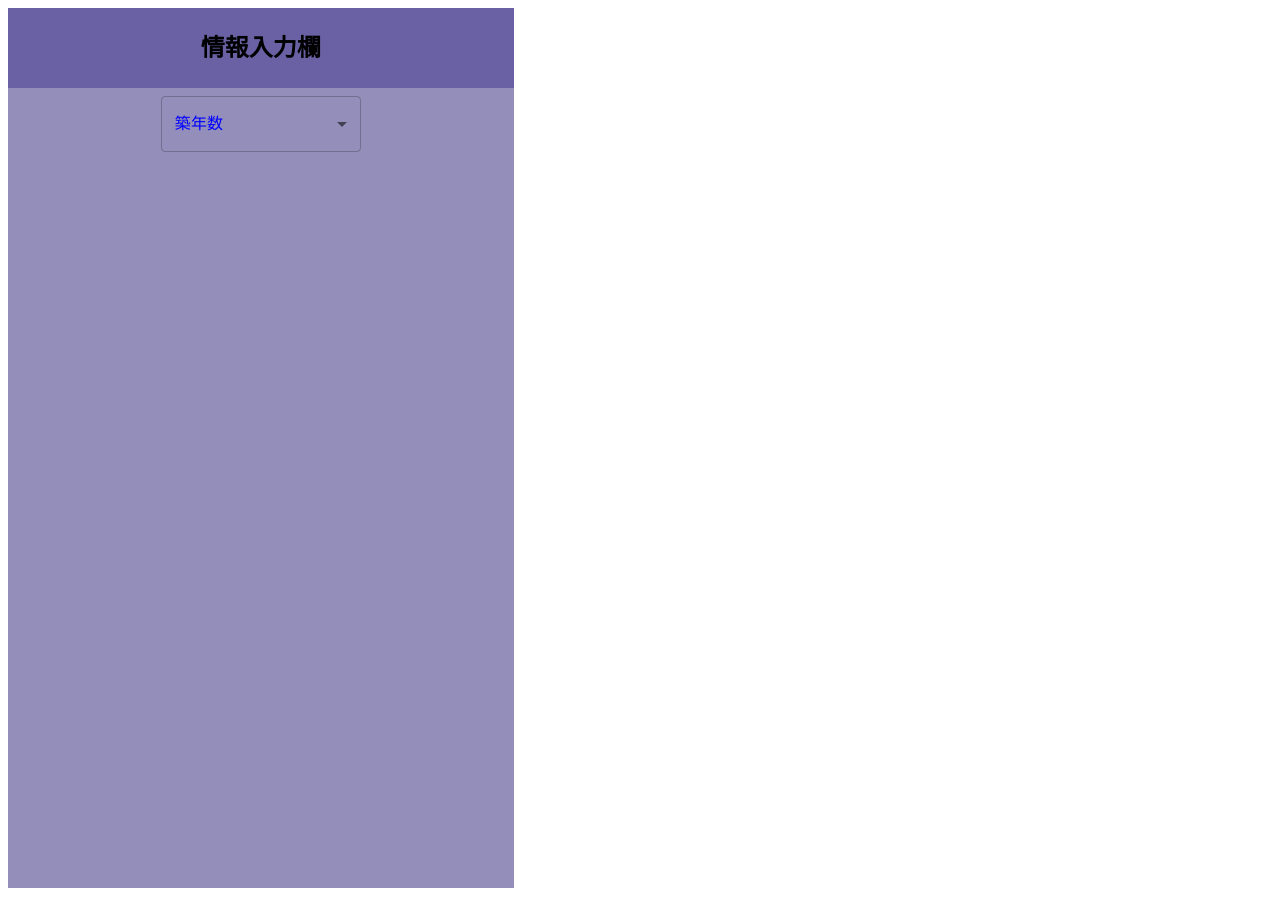
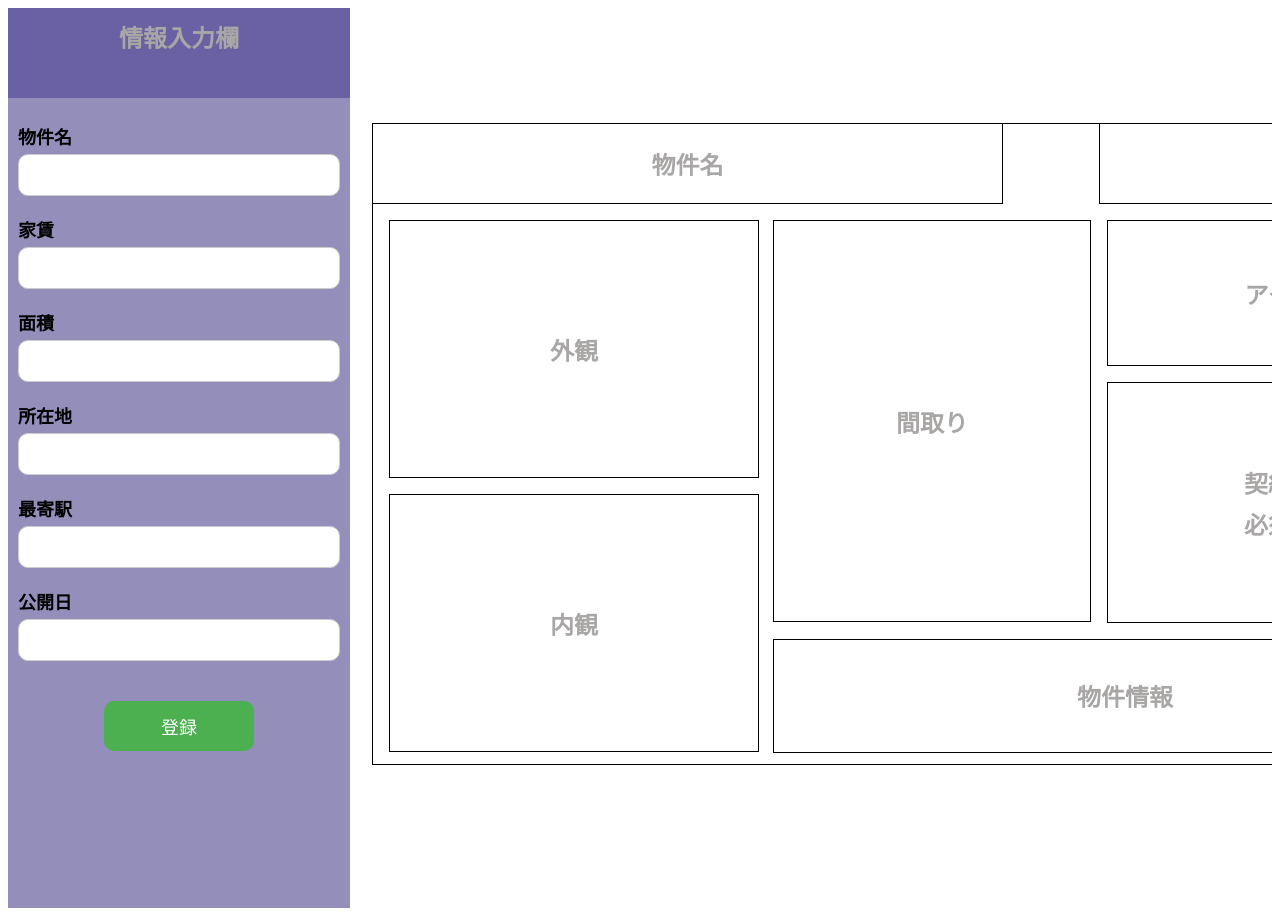
Before and after one commit to takapom/-real-estate-maisoku, a React (Vite) app: page / in a window 1280 px wide. Before the commit the page ends 888 px from the top, so only its background shows below. Built offline with nearby package versions, Linux system fonts and the light colour scheme.

Commit message:
UI修正

```diff
--- a/src/App.css
+++ b/src/App.css
@@ -1,3 +1,9 @@
-.container{
-  background-color: brown;
+.information-preview{
+  margin: 0;
+  overflow-x: hidden;
+  display: flex;
 }
+
+.information{
+  flex-shrink: 0;
+}
--- a/src/App.jsx
+++ b/src/App.jsx
@@ -1,15 +1,31 @@
-import { useState } from 'react'
-import './app.css'
-import Information from './components/Information'
+import InputItem from './components/Input.jsx'
+import Information from "./components/information"
+import Preview from "./components/Preview"
+import './App.css';
+import { createContext, useState } from "react";
+
+export const InfomationContext = createContext([
+    { name : "" , price : 0 }, () => {}
+]);
 
 function App() {
-  const [count, setCount] = useState(0)
+  const [value, setValue] = useState({
+    name : "",
+    price : 0
+  });
 
   return (
-    <div>
-      <Information />
+    <div className='information-preview'>
+      <div className='information'>
+        <InfomationContext.Provider value={[value, setValue]}>
+          <Information />
+        </InfomationContext.Provider>
+      </div>
+      <div className='preview'>
+        <Preview />
+      </div>
     </div>
-  )
+  );
 }
 
 export default App
--- /dev/null
+++ b/src/components/Button.jsx
@@ -0,0 +1,12 @@
+import React from 'react';
+import "../style/button.css"
+
+const Button = () => {
+  return (
+    <div className='button-container'>
+      <button className='registration '>登録</button>
+    </div>
+  );
+}
+
+export default Button;
--- a/src/components/Information.jsx
+++ b/src/components/Information.jsx
@@ -1,15 +1,18 @@
 import React from 'react';
-import '../public/information.css';
-import Input from './Input';
+import "../style/information.css"
+import Input from './Input.jsx';
+import Button from './Button.jsx';
+import "../style/information.css"
 
 const Information = () => {
   return (
     <div className='big-container'>
         <div className='header-text'>
-            <h2>情報入力欄</h2>
+            <h2 className='text'>情報入力欄</h2>
         </div>
         <div className='input-form'>
-            <Input />
+          <Input />
+          <Button />
         </div>
     </div>
   )
--- a/src/components/Input.jsx
+++ b/src/components/Input.jsx
@@ -1,78 +1,167 @@
-import * as React from 'react';
-import { useTheme } from '@mui/material/styles';
-import Box from '@mui/material/Box';
-import OutlinedInput from '@mui/material/OutlinedInput';
-import InputLabel from '@mui/material/InputLabel';
-import MenuItem from '@mui/material/MenuItem';
-import FormControl from '@mui/material/FormControl';
-import Select from '@mui/material/Select';
-import '../public/information.css';
-import '../public/Input.css';
+import React, { useContext, useState } from 'react';
+import { InfomationContext } from '../App.jsx';
 
-const ITEM_HEIGHT = 48;
-const ITEM_PADDING_TOP = 8;
-const MenuProps = {
-  PaperProps: {
-    style: {
-      maxHeight: ITEM_HEIGHT * 4.5 + ITEM_PADDING_TOP,
-      width: 250,
-    },
-  },
+const InputItem = () => {
+  console.log('aaaa')
+  const [inputValue, setInputValue] = useState({
+    name: '',
+    rent: '',
+    area: '',
+    address: '',
+    station: '',
+    published: '',
+  });
+
+  const InputChange = (e) => {
+    const { id, value } = e.target;
+    setInputValue((prev) => ({
+      ...prev,
+      [id]: value,
+    }));
+  };
+
+  const [value, setValue] = useContext(InfomationContext);
+
+  return (
+    <div
+      style={{
+        display: 'flex',
+        flexDirection: 'column',
+        alignItems: 'center',
+        marginTop: '20px', // 上からの余白
+        width: '100%'
+      }}
+    >
+
+      <div style={{ display: 'flex', flexDirection: 'column', alignItems: 'flex-start' }}>
+      <label htmlFor="input-field-1" style={{ marginBottom: '5px', fontSize: '18px', fontWeight: 'bold'}}>
+        物件名
+      </label>
+      <input
+        type="text"
+        id="name"
+        value={inputValue.name}
+        onChange={InputChange}
+        style={{
+          width: '300px',
+          height: '20px',
+          fontSize: '16px',
+          padding: '10px',
+          borderRadius: '10px',
+          border: '1px solid #ccc',
+          marginBottom: '20px',
+        }}
+      />
+    </div>
+
+    <div style={{ display: 'flex', flexDirection: 'column', alignItems: 'flex-start' }}>
+      <label htmlFor="input-field-3" style={{ marginBottom: '5px', fontSize: '18px', fontWeight: "bold" }}>
+        家賃
+      </label>
+      <input
+        type="text"
+        id="rent"
+        value={inputValue.rent}
+        onChange={InputChange}
+        style={{
+          width: '300px',
+          height: '20px',
+          fontSize: '16px',
+          padding: '10px',
+          borderRadius: '10px',
+          border: '1px solid #ccc',
+          marginBottom: '20px',
+        }}
+      />
+    </div>
+
+    <div style={{ display: 'flex', flexDirection: 'column', alignItems: 'flex-start' }}>
+      <label htmlFor="input-field-4" style={{ marginBottom: '5px', fontSize: '18px', fontWeight: "bold" }}>
+        面積
+      </label>
+      <input
+        type="text"
+        id="area"
+        value={inputValue.area}
+        onChange={InputChange}
+        style={{
+          width: '300px',
+          height: '20px',
+          fontSize: '16px',
+          padding: '10px',
+          borderRadius: '10px',
+          border: '1px solid #ccc',
+          marginBottom: '20px',
+        }}
+      />
+    </div>
+
+
+    <div style={{ display: 'flex', flexDirection: 'column', alignItems: 'flex-start' }}>
+      <label htmlFor="input-field-5" style={{ marginBottom: '5px', fontSize: '18px', fontWeight: "bold"  }}>
+        所在地
+      </label>
+      <input
+        type="text"
+        id="address"
+        value={inputValue.address}
+        onChange={InputChange}
+        style={{
+          width: '300px',
+          height: '20px',
+          fontSize: '16px',
+          padding: '10px',
+          borderRadius: '10px',
+          border: '1px solid #ccc',
+          marginBottom: '20px',
+        }}
+      />
+    </div>
+
+
+    <div style={{ display: 'flex', flexDirection: 'column', alignItems: 'flex-start' }}>
+      <label htmlFor="input-field-6" style={{ marginBottom: '5px', fontSize: '18px', fontWeight: "bold" }}>
+        最寄駅
+      </label>
+      <input
+        type="text"
+        id="station"
+        value={inputValue.station}
+        onChange={InputChange}
+        style={{
+          width: '300px',
+          height: '20px',
+          fontSize: '16px',
+          padding: '10px',
+          borderRadius: '10px',
+          border: '1px solid #ccc',
+          marginBottom: '20px',
+        }}
+      />
+    </div>
+
+    <div style={{ display: 'flex', flexDirection: 'column', alignItems: 'flex-start' }}>
+      <label htmlFor="input-field-6" style={{ marginBottom: '5px', fontSize: '18px', fontWeight: "bold" }}>
+        公開日
+      </label>
+      <input
+        type="text"
+        id="published"
+        value={inputValue.published}
+        onChange={InputChange}
+        style={{
+          width: '300px',
+          height: '20px',
+          fontSize: '16px',
+          padding: '10px',
+          borderRadius: '10px',
+          border: '1px solid #ccc',
+          marginBottom: '20px',
+        }}
+      />
+    </div>
+    </div>
+  );
 };
 
-const names = [
-  '5年',
-  '10年',
-  '15年',
-  '20年',
-  '25年',
-  '30年',
-  'Miriam Wagner',
-  'Bradley Wilkerson',
-  'Virginia Andrews',
-  'Kelly Snyder',
-];
-
-function getStyles(name, selectedName, theme) {
-  return {
-    fontWeight:
-      name === selectedName
-        ? theme.typography.fontWeightMedium
-        : theme.typography.fontWeightRegular,
-  };
-}
-
-export default function SingleSelectChip() {
-  const theme = useTheme();
-  const [personName, setPersonName] = React.useState('');
-
-  const handleChange = (event) => {
-    setPersonName(event.target.value);
-  };
-
-  return (
-    <div className="center-container">
-      <FormControl sx={{ m: 1, width: 200 }}>
-        <InputLabel id="demo-single-chip-label"  style={{ color: 'blue' }}>築年数</InputLabel>
-        <Select
-          labelId="demo-single-chip-label"
-          id="demo-single-chip"
-          value={personName}
-          onChange={handleChange}
-          input={<OutlinedInput id="select-single-chip" label="Chip" />}
-          MenuProps={MenuProps}
-        >
-          {names.map((name) => (
-            <MenuItem
-              key={name}
-              value={name}
-              style={getStyles(name, personName, theme)}
-            >
-              {name}
-            </MenuItem>
-          ))}
-        </Select>
-      </FormControl>
-    </div>
-  );
-}
+export default InputItem;
--- /dev/null
+++ b/src/components/Preview.jsx
@@ -0,0 +1,48 @@
+import { useContext, useState } from "react";
+import "../style/preview.css";
+import { InfomationContext } from "../App";
+
+export default function Preview() {
+    const [value, setValue] = useContext(InfomationContext);
+    return (
+        <div className="preview-main">
+            <div className="preview-header">
+                <div className="preview-bukkenmei">
+                    {value.name === "" ? <h2>物件名</h2> : <h2>{value.name}</h2>}
+                </div>
+                <div className="preview-yachin">
+                    {value.price === 0 ? <h2>家賃</h2> : <h2>{value.price}円</h2>}
+                </div>
+            </div>
+            <div className="preview-body">
+                <div className="preview-images">
+                    <div className="preview-gaikan">
+                        <h2>外観</h2>
+                    </div>
+                    <div className="preview-naikan">
+                        <h2>内観</h2>
+                    </div>
+                </div>
+                <div className="preview-shosai">
+                    <div className="preview-info">
+                        <div className="preview-madori">
+                            <h2>間取り</h2>
+                        </div>
+                        <div className="preview-otherinfo">
+                            <div className="preview-access_placeholder">
+                                <h2>アクセス</h2>
+                            </div>
+                            <div className="preview-joken_placeholder">
+                                <h2>契約条件</h2>
+                                <h2>必須条件</h2>
+                            </div>
+                        </div>
+                    </div>
+                    <div className="preview-bukken_info_placeholder">
+                        <h2>物件情報</h2>
+                    </div>
+                </div>
+            </div>
+        </div>
+    );
+}
--- a/src/public/Input.css
+++ /dev/null
@@ -1,5 +0,0 @@
-.center-container {
-    display: flex;
-    justify-content: center;  /* 横方向の中央揃え */
-    height: 100vh;            /* 画面全体の高さを確保 */
-  }
--- /dev/null
+++ b/src/style/button.css
@@ -0,0 +1,17 @@
+.button-container {
+    display: flex;
+    justify-content: center;
+    margin-top: 20px;
+  }
+
+  .registration {
+    width: 150px;     /* 横幅 */
+    height: 50px;     /* 高さ */
+    font-size: 18px;  /* 文字サイズ */
+    padding: 10px;    /* 内側余白 */
+    border-radius: 10px; /* 角丸 */
+    background-color: #4CAF50; /* 背景色 */
+    color: white;
+    border: none;
+    cursor: pointer;
+  }
--- a/src/public/information.css
+++ b/src/style/information.css
@@ -1,20 +1,27 @@
+/* コンテナ全体 */
 .big-container{
     display: block;
-}
+  }
 
-.header-text{
-    width: 40%;
+  .header-text{
+    width: 100%;
+    padding: 5px;
     float: left;
     background-color: rgb(105, 97, 164);
     height: 10vh;
     text-align: center;
-}
+  }
 
-.input-form{
+  .information-text{
+    font-size: 40px;
+  }
+
+  .input-form{
     clear: both;
-    width: 40%;
+    width: 100%;
+    padding: 5px;
     float: left;
     background-color: rgb(148, 143, 186);
     height: 100vh;
     text-align: center;
-}
+  }
--- /dev/null
+++ b/src/style/preview.css
@@ -0,0 +1,100 @@
+.preview-main{
+    margin-top: 10%;
+    background-color: white;
+    width: 70em;
+    height: 40em;
+    margin-left: 2em;
+    border: 1px solid #000;
+}
+h2{
+    padding: 0em;
+    margin: 0.25em;
+    color: #a9a6a6;
+}
+.preview-header{
+    display: flex;
+    height: 5em;
+}
+.preview-bukkenmei{
+    align-content: center;
+    text-align: center;
+    border-bottom: 1px solid #000;
+    border-right: 1px solid #000;
+    width: 40em;
+    margin-right: 3em;
+}
+.preview-yachin{
+    align-content: center;
+    text-align: center;
+    border-bottom: 1px solid #000;
+    border-left: 1px solid #000;
+    width: 25em;
+    margin-left: 3em;
+}
+.preview-body{
+    display: flex;
+    margin : 1em;
+    height: 33em;
+    width: 34em;
+}
+.preview-images{
+    width: 23em;
+    height: 33em;
+}
+.preview-gaikan{
+    height: 16em;
+    width: 23em;
+    border: 1px solid #000;
+    align-content: center;
+    text-align: center;
+    margin-bottom: 1em;
+}
+.preview-naikan{
+    height: 16em;
+    width: 23em;
+    border: 1px solid #000;
+    align-content: center;
+    text-align: center;
+}
+.preview-shosai{
+    width: 44em;
+    height: 33em;
+    margin-left: 1em;
+}
+.preview-info{
+    display: flex;
+}
+.preview-madori{
+    width: 35em;
+    height: 25em;
+    border: 1px solid #000;
+    align-content: center;
+    text-align: center;
+}
+.preview-otherinfo{
+    align-content: center;
+    text-align: center;
+    margin-left: 1em;
+}
+.preview-access_placeholder{
+    align-content: center;
+    text-align: center;
+    margin-bottom: 1em;
+    border: 1px solid #000;
+    height: 9em;
+    width: 23em;
+}
+.preview-joken_placeholder{
+    align-content: center;
+    text-align: center;
+    border: 1px solid #000;
+    height: 14.9em;
+    width: 23em;
+}
+.preview-bukken_info_placeholder{
+    align-content: center;
+    text-align: center;
+    margin-top: 1em;
+    border: 1px solid #000;
+    height: 7em;
+}
```
